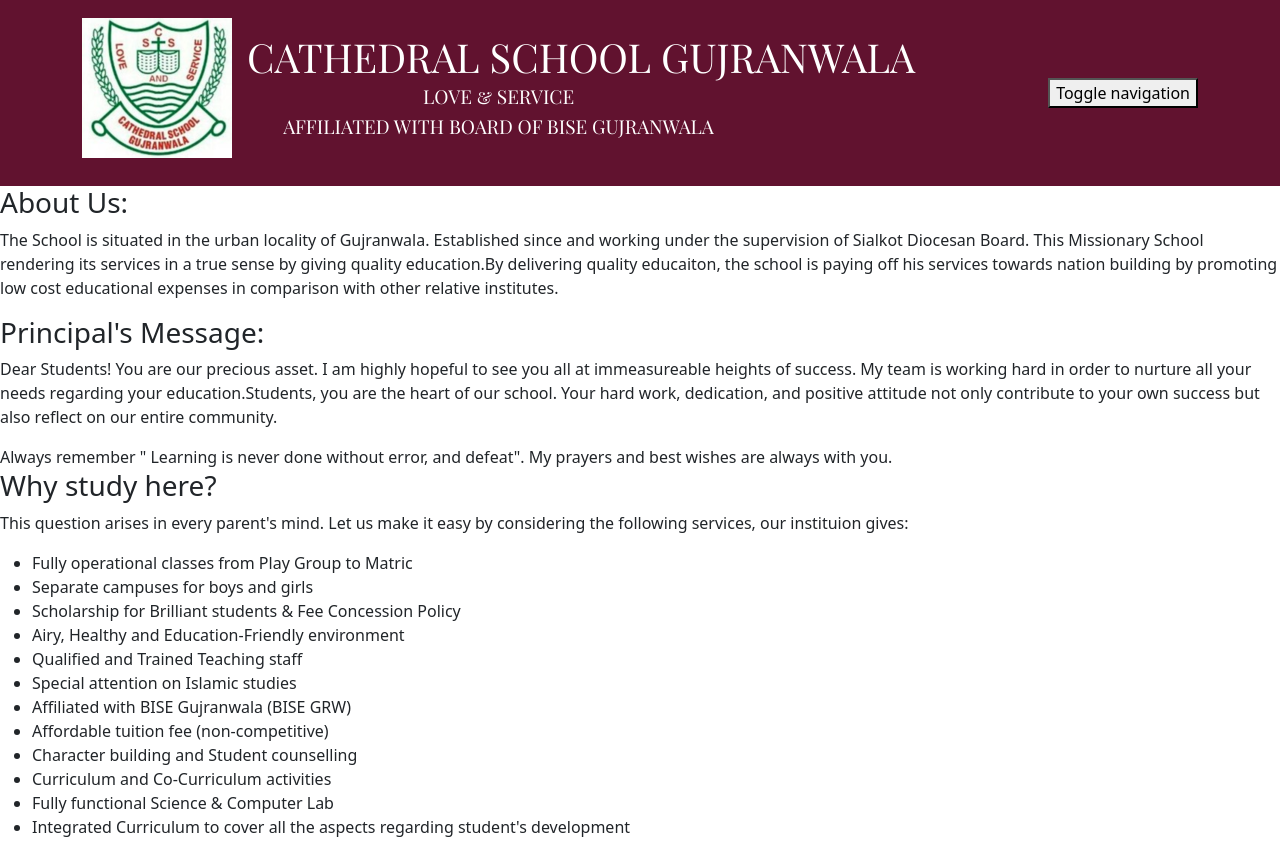
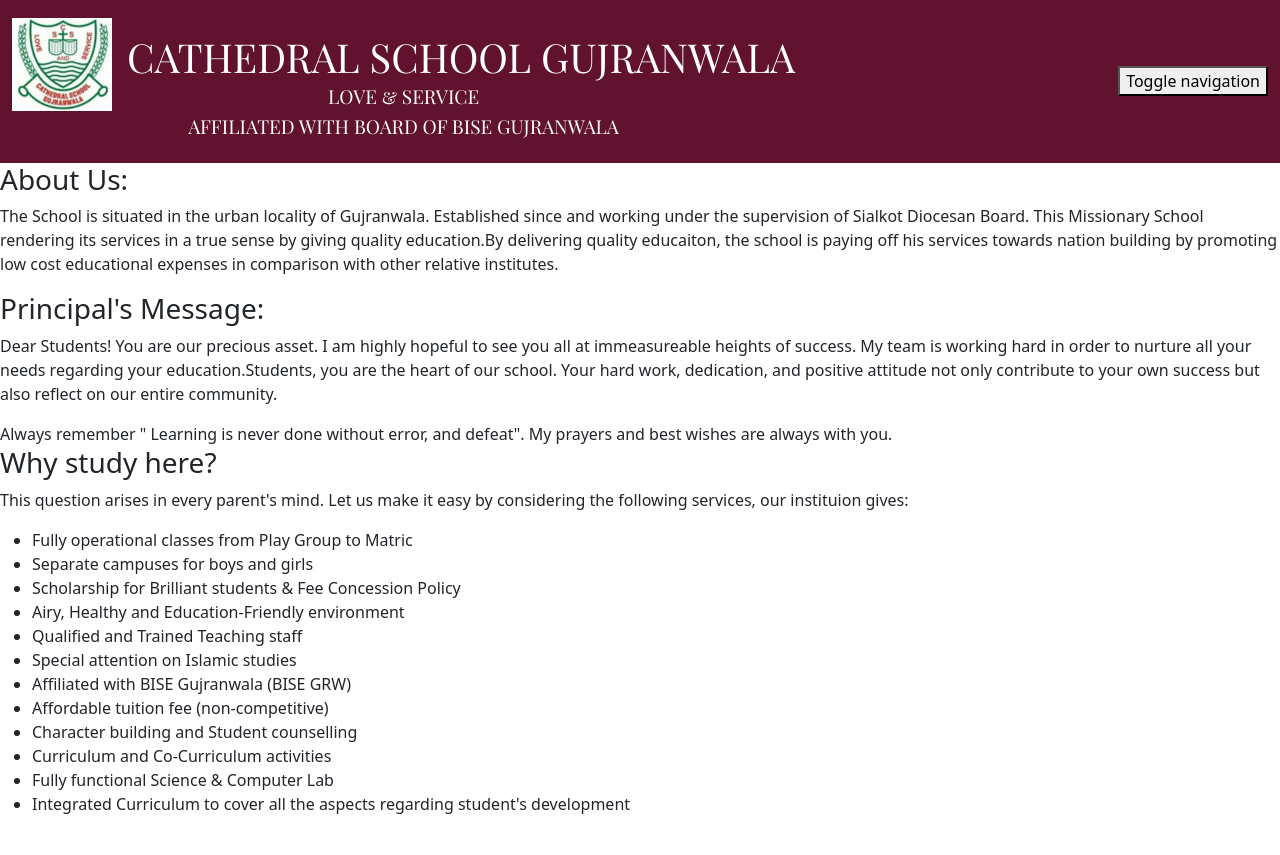
Before and after one commit to Cathedral-school/CathedralSchoolGRW, a plain HTML site: page index.html in a window 1280 px wide. After the commit the page ends 832 px from the top, so only its background shows below. Drawn offline with Linux system fonts and the light colour scheme.

Commit message:
logo resize

```diff
--- a/index.html
+++ b/index.html
@@ -13,7 +13,7 @@
 <body>
 	<header>
 		<nav id="header-nav" class="navbar navbar-default">
-			<div class="container">
+			<div class="container-fluid">
 				<div class="navbar-header">
 					<a href="index.html">
 						<div id="logo-img"></div>
--- a/style.css
+++ b/style.css
@@ -8,9 +8,9 @@
 
 
 #logo-img {
-	background: url(logo.png) no-repeat;
-	width: 150px;
-	height: 150px;
+	background: url(logo.jpg) no-repeat;
+	width: 100px;
+	height: 100px;
 	margin: 10px 15px 10px 0;
 }
 
```
Also changed, not shown: logo.jpg (added), logo.png (deleted).
